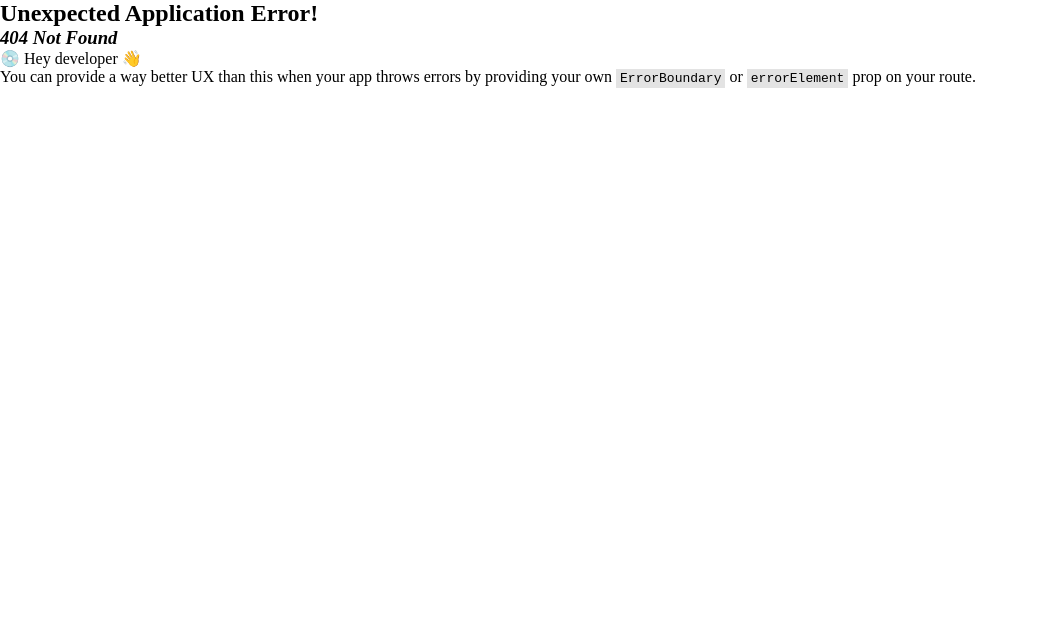
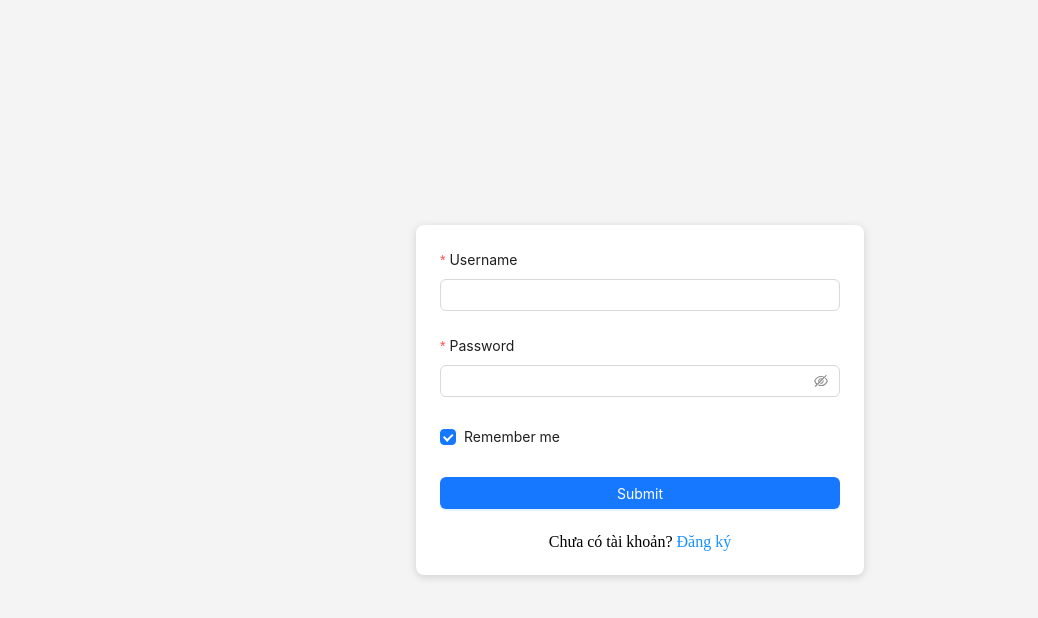
Before and after one commit to Thunggg/ReadHasha_FrontEnd, a React (Vite) app: page /login in a window 1280 px wide. Before the commit this address had no page. Shown: the top 618 px of the page, without its empty margins (0-1038 px from the left). Built offline with nearby package versions, Linux system fonts and the light colour scheme.

Commit message:
design form đăng ký

```diff
--- /dev/null
+++ b/src/pages/client/auth/Login/login.scss
@@ -0,0 +1,29 @@
+.login-container {
+    display: flex;
+    justify-content: center;
+    align-items: center;
+    height: 100vh;
+    background-color: #f4f4f4;
+}
+
+.login-box {
+    width: 400px;
+    padding: 24px;
+    box-shadow: 0 2px 8px rgba(0, 0, 0, 0.15);
+    border-radius: 8px;
+    background: #fff;
+}
+
+.register-link {
+    text-align: center;
+    margin-top: 12px;
+
+    a {
+        color: #1890ff;
+        text-decoration: none;
+
+        &:hover {
+            text-decoration: underline;
+        }
+    }
+}
--- a/src/pages/client/auth/Login/login.tsx
+++ b/src/pages/client/auth/Login/login.tsx
@@ -0,0 +1,59 @@
+import type { FormProps } from 'antd';
+import { Button, Checkbox, Form, Input } from 'antd';
+import { Link } from 'react-router-dom';
+import './login.scss';
+
+const onFinish: FormProps<{ username?: string; password?: string; remember?: boolean }>["onFinish"] = (values) => {
+    console.log('Success:', values);
+};
+
+const onFinishFailed: FormProps<{ username?: string; password?: string; remember?: boolean }>["onFinishFailed"] = (errorInfo) => {
+    console.log('Failed:', errorInfo);
+};
+
+const LoginPage = () => (
+    <div className="login-container">
+        <div className="login-box">
+            <Form
+                name="basic"
+                layout="vertical"
+                initialValues={{ remember: true }}
+                onFinish={onFinish}
+                onFinishFailed={onFinishFailed}
+                autoComplete="off"
+            >
+                <Form.Item
+                    label="Username"
+                    name="username"
+                    rules={[{ required: true, message: 'Please input your username!' }]}
+                >
+                    <Input />
+                </Form.Item>
+
+                <Form.Item
+                    label="Password"
+                    name="password"
+                    rules={[{ required: true, message: 'Please input your password!' }]}
+                >
+                    <Input.Password />
+                </Form.Item>
+
+                <Form.Item name="remember" valuePropName="checked">
+                    <Checkbox>Remember me</Checkbox>
+                </Form.Item>
+
+                <Form.Item>
+                    <Button type="primary" htmlType="submit" block>
+                        Submit
+                    </Button>
+                </Form.Item>
+            </Form>
+            <div className="register-link">
+                <span>Chưa có tài khoản? </span>
+                <Link to="/register">Đăng ký</Link>
+            </div>
+        </div>
+    </div>
+);
+
+export default LoginPage;
```
Also changed, not shown: src/main.tsx (+5 -4 lines).
